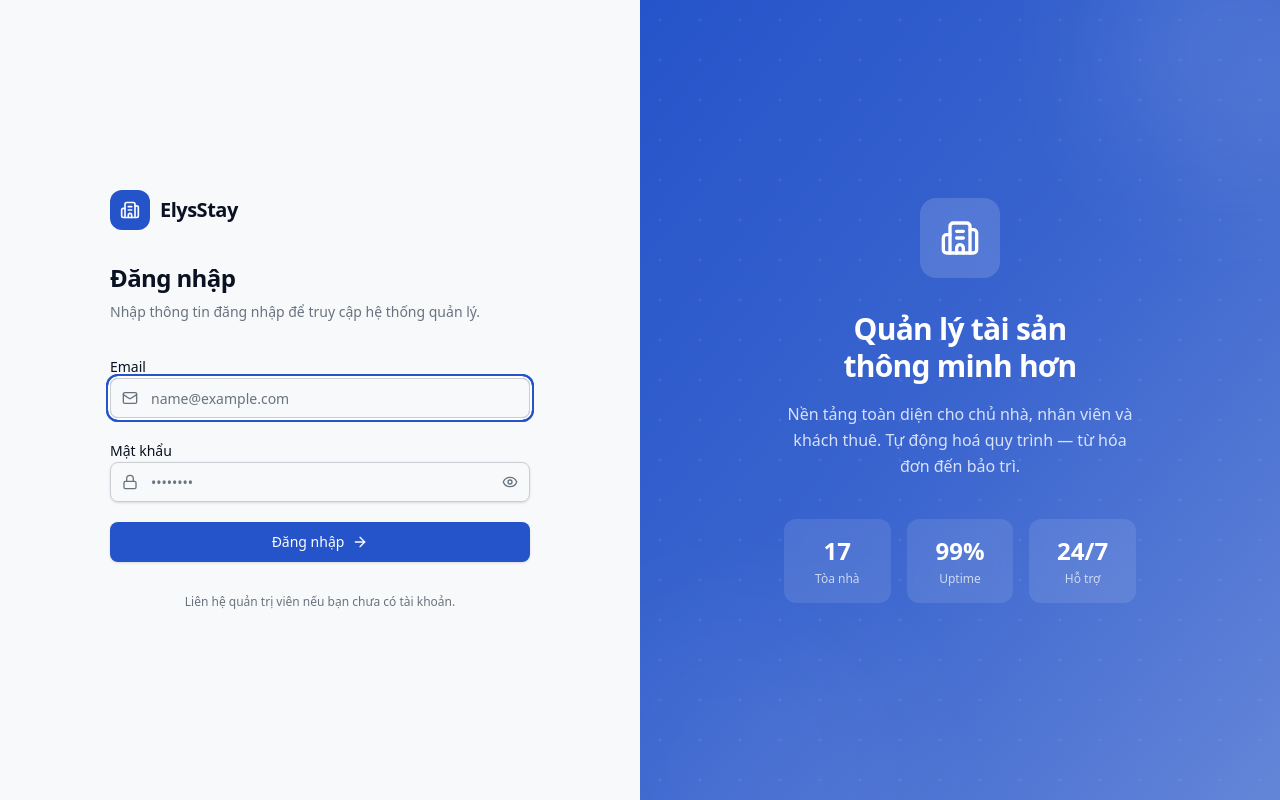
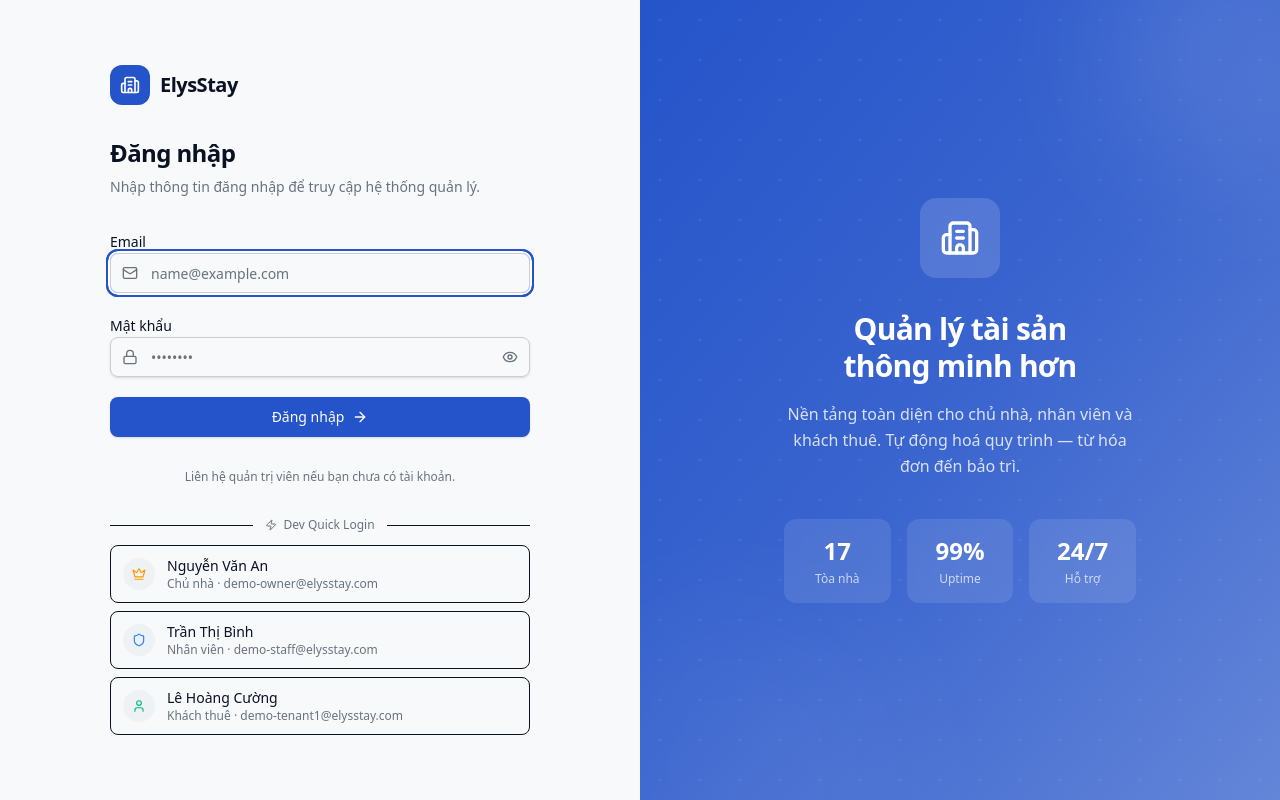
Before and after one commit to Leroy-sketch-png/ElysStay-fe, a Next.js app: page /login in a window 1280 px wide. Built offline with nearby package versions, Linux system fonts and the light colour scheme; no server answers.

Commit message:
feat: add Dev Quick Login feature for development environment

```diff
--- a/src/app/(auth)/login/page.tsx
+++ b/src/app/(auth)/login/page.tsx
@@ -3,7 +3,7 @@
 import { useState, useEffect, useRef, type FormEvent } from 'react'
 import { useRouter } from 'next/navigation'
 import { motion, AnimatePresence } from 'framer-motion'
-import { Building2, Mail, Lock, ArrowRight, AlertCircle, Eye, EyeOff } from 'lucide-react'
+import { Building2, Mail, Lock, ArrowRight, AlertCircle, Eye, EyeOff, Zap, Crown, Shield, User } from 'lucide-react'
 import { useAuth } from '@/providers/AuthProvider'
 import { cn } from '@/lib/utils'
 
@@ -20,6 +20,81 @@ function consumeReturnTo(): string | null {
 }
 
 const EMAIL_REGEX = /^[^\s@]+@[^\s@]+\.[^\s@]+$/
+
+// ─── Dev Quick Login ────────────────────────────────────
+
+const DEV_ACCOUNTS = [
+  { email: 'demo-owner@elysstay.com', label: 'Chủ nhà', name: 'Nguyễn Văn An', icon: Crown, color: 'text-amber-500' },
+  { email: 'demo-staff@elysstay.com', label: 'Nhân viên', name: 'Trần Thị Bình', icon: Shield, color: 'text-blue-500' },
+  { email: 'demo-tenant1@elysstay.com', label: 'Khách thuê', name: 'Lê Hoàng Cường', icon: User, color: 'text-emerald-500' },
+] as const
+
+const DEV_PASSWORD = 'Demo@123'
+
+function DevQuickLogin({ onLogin, disabled }: { onLogin: (email: string, password: string) => void; disabled: boolean }) {
+  const [loggingInAs, setLoggingInAs] = useState<string | null>(null)
+
+  if (process.env.NODE_ENV !== 'development') return null
+
+  return (
+    <motion.div
+      initial={{ opacity: 0, y: 8 }}
+      animate={{ opacity: 1, y: 0 }}
+      transition={{ duration: 0.3, delay: 0.5 }}
+      className='space-y-3'
+    >
+      <div className='relative'>
+        <div className='absolute inset-0 flex items-center'>
+          <span className='w-full border-t' />
+        </div>
+        <div className='relative flex justify-center text-xs'>
+          <span className='bg-background px-3 text-muted-foreground flex items-center gap-1.5'>
+            <Zap className='size-3' />
+            Dev Quick Login
+          </span>
+        </div>
+      </div>
+
+      <div className='grid gap-2'>
+        {DEV_ACCOUNTS.map((account) => {
+          const Icon = account.icon
+          const isLogging = loggingInAs === account.email
+          return (
+            <button
+              key={account.email}
+              type='button'
+              disabled={disabled || loggingInAs !== null}
+              onClick={() => {
+                setLoggingInAs(account.email)
+                onLogin(account.email, DEV_PASSWORD)
+              }}
+              className={cn(
+                'group flex items-center gap-3 rounded-lg border px-3 py-2.5 text-left text-sm transition-all',
+                'hover:bg-accent/50 hover:border-border/80',
+                'focus-visible:outline-none focus-visible:ring-2 focus-visible:ring-ring focus-visible:ring-offset-2',
+                'disabled:pointer-events-none disabled:opacity-50',
+                'cursor-pointer',
+              )}
+            >
+              <div className={cn('flex size-8 items-center justify-center rounded-full bg-muted', account.color)}>
+                {isLogging ? (
+                  <div className='size-3.5 rounded-full border-2 border-current border-t-transparent animate-spin' />
+                ) : (
+                  <Icon className='size-3.5' />
+                )}
+              </div>
+              <div className='flex-1 min-w-0'>
+                <div className='font-medium truncate'>{account.name}</div>
+                <div className='text-xs text-muted-foreground truncate'>{account.label} · {account.email}</div>
+              </div>
+              <ArrowRight className='size-3.5 text-muted-foreground opacity-0 -translate-x-1 transition-all group-hover:opacity-100 group-hover:translate-x-0' />
+            </button>
+          )
+        })}
+      </div>
+    </motion.div>
+  )
+}
 
 export default function LoginPage() {
   const { initialized, authenticated, loginWithPassword, authError: providerError } = useAuth()
@@ -240,6 +315,23 @@ export default function LoginPage() {
           <p className='text-center text-xs text-muted-foreground'>
             Liên hệ quản trị viên nếu bạn chưa có tài khoản.
           </p>
+
+          {/* Dev-only quick login */}
+          <DevQuickLogin
+            onLogin={async (email, password) => {
+              setError(null)
+              setLoading(true)
+              setEmail(email)
+              setPassword('')
+              try {
+                const result = await loginWithPassword(email, password)
+                if (!result.success) setError(result.error)
+              } finally {
+                setLoading(false)
+              }
+            }}
+            disabled={loading}
+          />
         </motion.div>
       </div>
 
```
